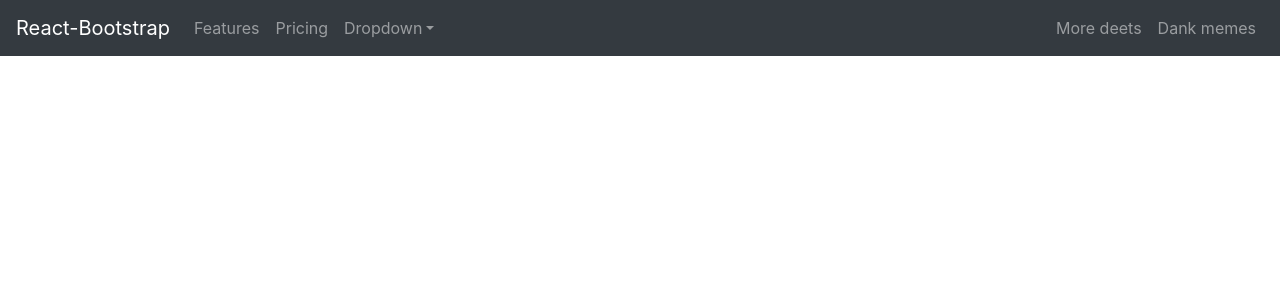
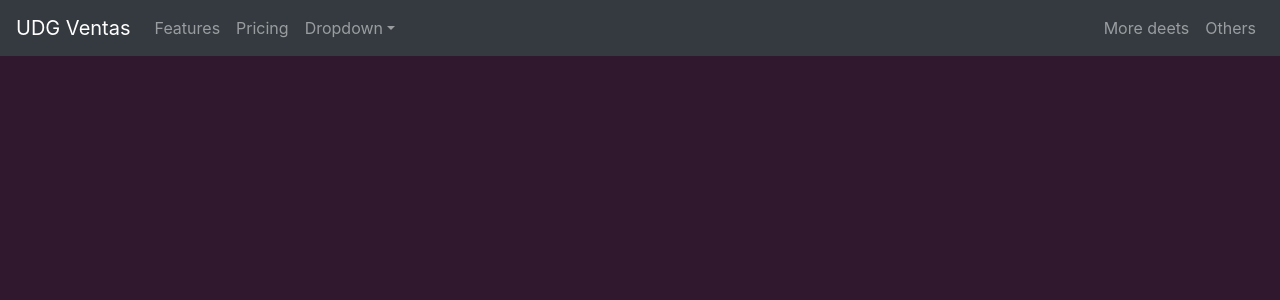
Before and after one commit to Ulises-Gordillo-1999/react-app-udg, a React (Create React App) app: page / in a window 1280 px wide. Shown: the top 300 px of the page. Built offline with nearby package versions, Linux system fonts and the light colour scheme.

Commit message:
NavBar-GordilloUlises

```diff
--- a/src/App.css
+++ b/src/App.css
@@ -36,3 +36,6 @@
     transform: rotate(360deg);
   }
 }
+body{
+  background-color: #30192f !important;
+}
--- a/src/App.js
+++ b/src/App.js
@@ -1,34 +1,12 @@
 import logo from './logo.svg';
 import './App.css';
+import NavBar from './components/NavBar';
 import 'bootstrap/dist/css/bootstrap.min.css';
-import { Navbar,Nav,NavDropdown } from 'react-bootstrap';
 
 function App() {
   return (
     <div className="App">
-      <Navbar collapseOnSelect expand="lg" bg="dark" variant="dark">
-        <Navbar.Brand href="#home">React-Bootstrap</Navbar.Brand>
-        <Navbar.Toggle aria-controls="responsive-navbar-nav" />
-        <Navbar.Collapse id="responsive-navbar-nav">
-          <Nav className="mr-auto">
-            <Nav.Link href="#features">Features</Nav.Link>
-            <Nav.Link href="#pricing">Pricing</Nav.Link>
-            <NavDropdown title="Dropdown" id="collasible-nav-dropdown">
-              <NavDropdown.Item href="#action/3.1">Action</NavDropdown.Item>
-              <NavDropdown.Item href="#action/3.2">Another action</NavDropdown.Item>
-              <NavDropdown.Item href="#action/3.3">Something</NavDropdown.Item>
-              <NavDropdown.Divider />
-              <NavDropdown.Item href="#action/3.4">Separated link</NavDropdown.Item>
-            </NavDropdown>
-          </Nav>
-          <Nav>
-            <Nav.Link href="#deets">More deets</Nav.Link>
-            <Nav.Link eventKey={2} href="#memes">
-              Dank memes
-            </Nav.Link>
-          </Nav>
-        </Navbar.Collapse>
-      </Navbar>
+      <NavBar></NavBar>
     </div>
   );
 }
--- /dev/null
+++ b/src/components/NavBar.js
@@ -0,0 +1,30 @@
+import React from 'react'
+import { Navbar,Nav,NavDropdown } from 'react-bootstrap';
+
+export default function NavBar() {
+    return (
+        <Navbar collapseOnSelect expand="lg" bg="dark" variant="dark">
+        <Navbar.Brand href="#home">UDG Ventas</Navbar.Brand>
+        <Navbar.Toggle aria-controls="responsive-navbar-nav" />
+        <Navbar.Collapse id="responsive-navbar-nav">
+          <Nav className="mr-auto">
+            <Nav.Link href="#features">Features</Nav.Link>
+            <Nav.Link href="#pricing">Pricing</Nav.Link>
+            <NavDropdown title="Dropdown" id="collasible-nav-dropdown">
+              <NavDropdown.Item href="#action/3.1">Action</NavDropdown.Item>
+              <NavDropdown.Item href="#action/3.2">Another action</NavDropdown.Item>
+              <NavDropdown.Item href="#action/3.3">Something</NavDropdown.Item>
+              <NavDropdown.Divider />
+              <NavDropdown.Item href="#action/3.4">Separated link</NavDropdown.Item>
+            </NavDropdown>
+          </Nav>
+          <Nav>
+            <Nav.Link href="#deets">More deets</Nav.Link>
+            <Nav.Link eventKey={2} href="#memes">
+            Others
+            </Nav.Link>
+          </Nav>
+        </Navbar.Collapse>
+      </Navbar>
+    )
+}
```
